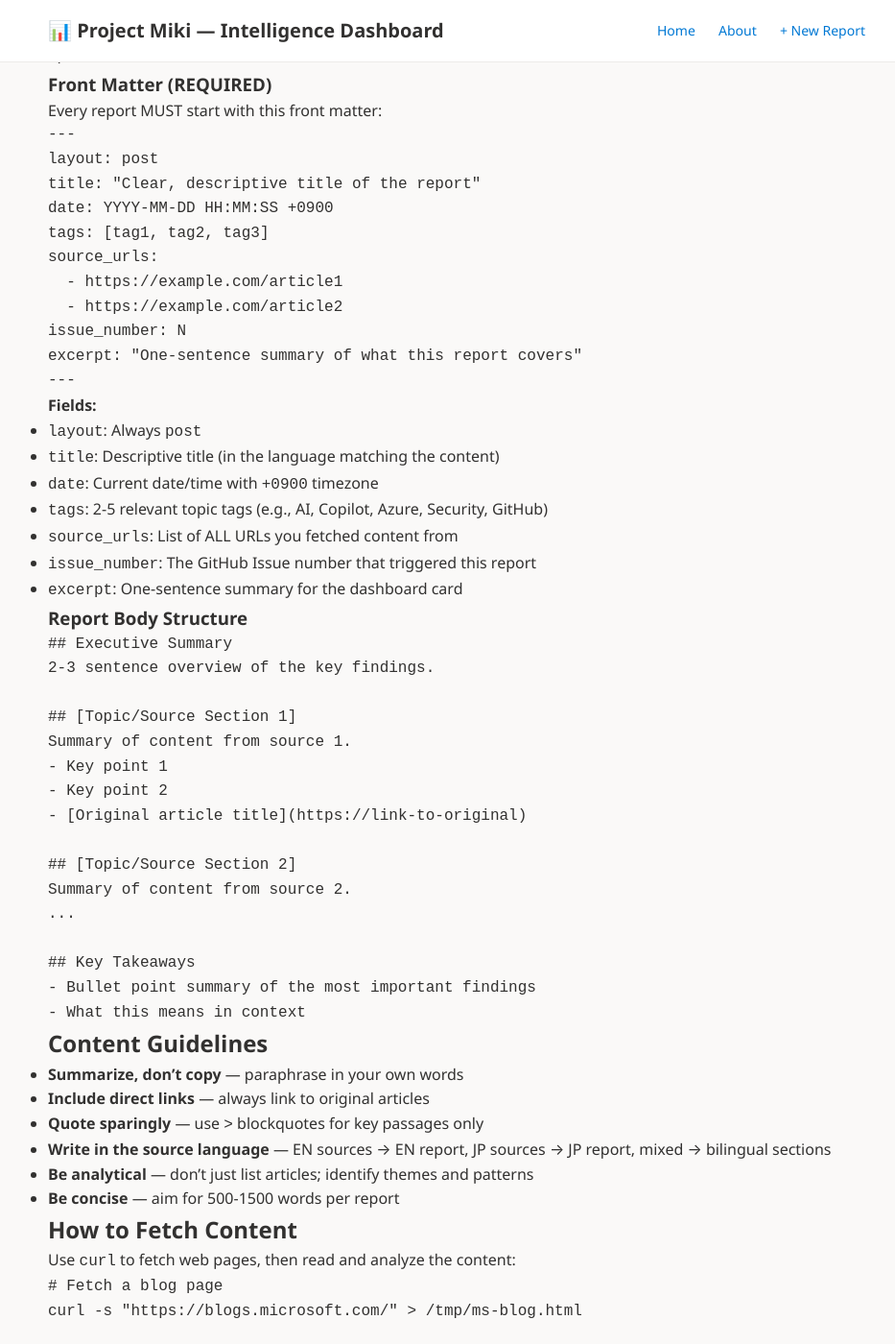
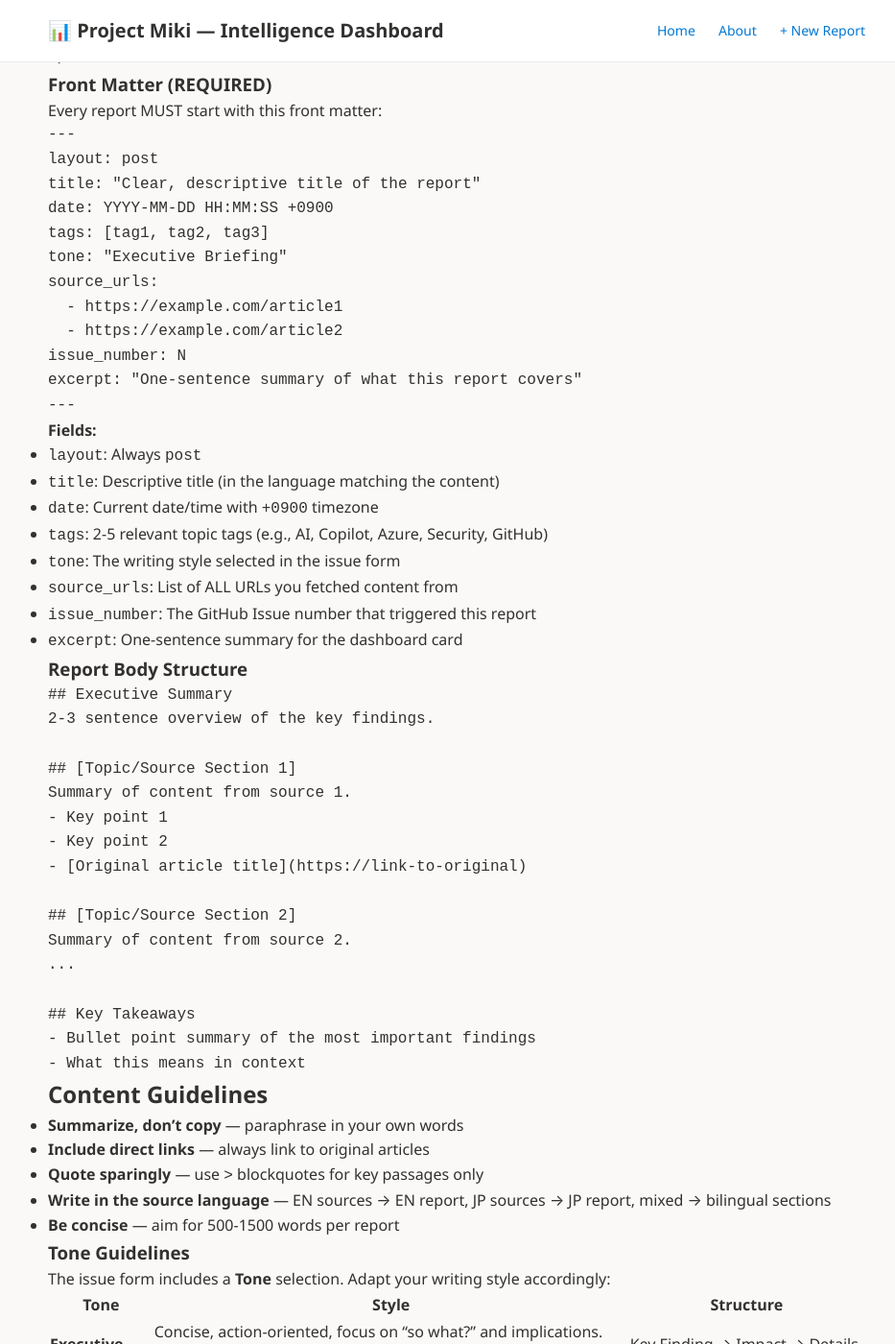
Before and after one commit to shinyay/cloud-agent-demo, a Jekyll site: the page built from AGENTS.md, in a window 1280 px wide and 1400 px high, scrolled down 1133 px. Shown: the whole window at 96% size, without its empty margins (164-1097 px from the left). Built offline with Jekyll 4.4.1, drawn with Linux system fonts in a browser that asks for light colours; our own code applies the rules of GitHub Pages for plain Markdown files; some of the changed text lies outside the part shown.

Commit message:
feat: add Tone selector to issue form and report generation
Add 5 tone options to the research request form:
- Executive Briefing (default) — concise, action-oriented
- Analytical — data-driven, comparative, trends
- Journalistic — neutral, fact-driven, news style
- Technical — precise, detailed, specs
- Casual — conversational, newsletter style

Changes:
- research-request.yml: new Tone dropdown between Detail Level and Language
- AGENTS.md: tone guidelines table with style and structure per tone,
  tone field added to front matter template
- post.html: display tone as a blue badge alongside tags
- style.css: tone-tag styling (blue pill)

Co-authored-by: Copilot <223556219+Copilot@users.noreply.github.com>

```diff
--- a/AGENTS.md
+++ b/AGENTS.md
@@ -61,6 +61,7 @@ layout: post
 title: "Clear, descriptive title of the report"
 date: YYYY-MM-DD HH:MM:SS +0900
 tags: [tag1, tag2, tag3]
+tone: "Executive Briefing"
 source_urls:
   - https://example.com/article1
   - https://example.com/article2
@@ -74,6 +75,7 @@ excerpt: "One-sentence summary of what this report covers"
 - `title`: Descriptive title (in the language matching the content)
 - `date`: Current date/time with `+0900` timezone
 - `tags`: 2-5 relevant topic tags (e.g., AI, Copilot, Azure, Security, GitHub)
+- `tone`: The writing style selected in the issue form
 - `source_urls`: List of ALL URLs you fetched content from
 - `issue_number`: The GitHub Issue number that triggered this report
 - `excerpt`: One-sentence summary for the dashboard card
@@ -105,8 +107,19 @@ Summary of content from source 2.
 - **Include direct links** — always link to original articles
 - **Quote sparingly** — use `>` blockquotes for key passages only
 - **Write in the source language** — EN sources → EN report, JP sources → JP report, mixed → bilingual sections
-- **Be analytical** — don't just list articles; identify themes and patterns
 - **Be concise** — aim for 500-1500 words per report
+
+### Tone Guidelines
+
+The issue form includes a **Tone** selection. Adapt your writing style accordingly:
+
+| Tone | Style | Structure |
+|------|-------|-----------|
+| **Executive Briefing** | Concise, action-oriented, focus on "so what?" and implications. Lead with the most important finding. Use bullet points heavily. Skip background — assume the reader is a senior executive. | Key Finding → Impact → Details → Action Items |
+| **Analytical** | Data-driven, comparative. Identify patterns and trends across sources. Include numbers and metrics when available. Draw connections between articles. | Overview → Analysis by Theme → Cross-Source Patterns → Implications |
+| **Journalistic** | Neutral, objective, fact-driven. Use inverted pyramid (most important first). Attribution for every claim. No editorializing. | Headline Summary → Key Facts → Supporting Details → Context |
+| **Technical** | Precise, detailed. Include specific product names, version numbers, API details, architecture decisions. Assume technical literacy. | Summary → Technical Details → Implementation Notes → References |
+| **Casual** | Conversational, friendly, accessible. Use analogies and plain language. Add personality. Good for sharing widely. | Hook → "Here's the deal..." → Key Points → "Bottom line..." |
 
 ## How to Fetch Content
 
--- a/_layouts/post.html
+++ b/_layouts/post.html
@@ -19,6 +19,9 @@ layout: default
         {% for tag in page.tags %}
           <span class="tag">{{ tag }}</span>
         {% endfor %}
+        {% if page.tone %}
+          <span class="tag tone-tag">🎨 {{ page.tone }}</span>
+        {% endif %}
       </div>
     {% endif %}
     {% if page.source_urls %}
--- a/assets/css/style.css
+++ b/assets/css/style.css
@@ -148,6 +148,11 @@ main {
   font-size: 12px;
   margin-right: 6px;
   margin-top: 4px;
+}
+
+.tone-tag {
+  background: var(--color-primary);
+  color: var(--color-white);
 }
 
 /* Report Page */
```
Also changed, not shown: .github/ISSUE_TEMPLATE/research-request.yml.
